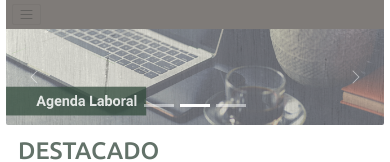
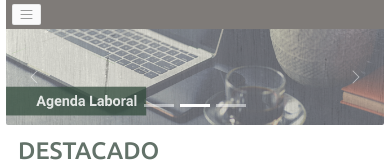
Before and after one commit to DamianCurt/al_repositorio, a website: page index.html in a window 390 px wide. Shown: the top 162 px of the page. Drawn offline with nearby package versions, Linux system fonts and the light colour scheme; files that its build step writes are made by us from their sources.

Commit message:
enú hamburguesa color blanco

```diff
--- a/index.html
+++ b/index.html
@@ -24,10 +24,10 @@
         <nav class="container-fluid navbar navbar-expand-lg navbar-light navbarOpacity backgroundColor">
             <div>
                 <div class="menu-display"><a class="navbar-brand" id="displayNoneMenu" >MENU</a>
-                    <button class="navbar-toggler" type="button" data-bs-toggle="collapse"
+                    <button class="navbar-toggler bg-light" type="button" data-bs-toggle="collapse"
                         data-bs-target="#navbarNavDropdown" aria-controls="navbarNavDropdown" aria-expanded="false"
                         aria-label="Toggle navigation">
-                        <span class="navbar-toggler-icon"></span>
+                        <span class="navbar-toggler-icon bg-light"></span>
                     </button>
                 </div>
                 <div class="collapse navbar-collapse" id="navbarNavDropdown">
```
Also changed, not shown: pages/actualidad.html (+2 -2 lines), pages/contacto.html (+2 -2 lines), pages/privacidad.html (+2 -2 lines), pages/quienes_somos.html (+2 -2 lines), pages/servicios.html (+2 -2 lines), pages/suscribirme.html (+2 -2 lines).
